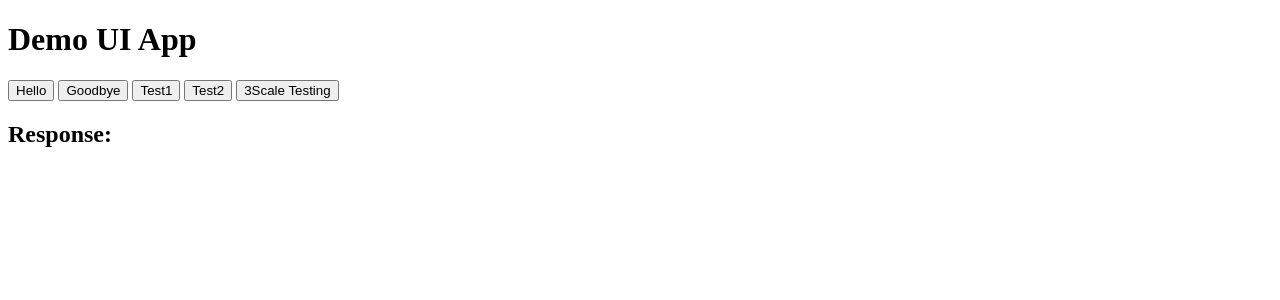
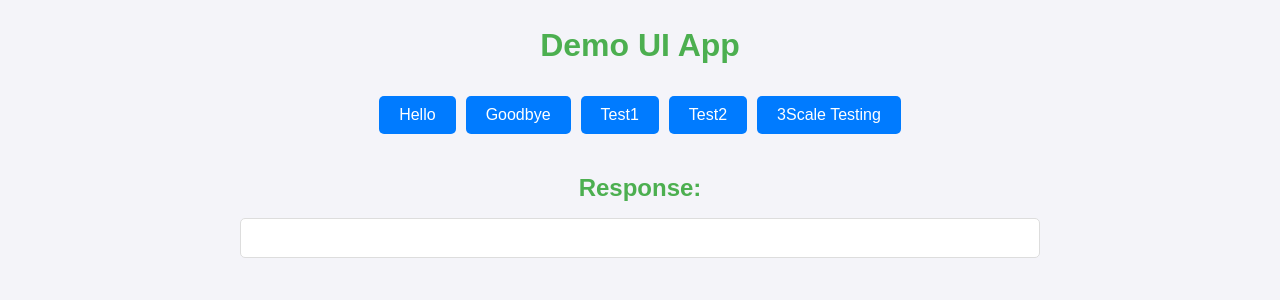
Before and after one commit to manikanta-anguluri/Flask-Frontend, a Flask app: page / in a window 1280 px wide. Shown: the top 300 px of the page. Run offline with Flask 3, Linux system fonts and the light colour scheme.

Commit message:
Making UI changes

```diff
--- a/templates/index.html
+++ b/templates/index.html
@@ -4,6 +4,83 @@
     <meta charset="UTF-8">
     <meta name="viewport" content="width=device-width, initial-scale=1.0">
     <title>Demo UI App</title>
+    <style>
+        /* Reset some default styles */
+        * {
+            margin: 0;
+            padding: 0;
+            box-sizing: border-box;
+        }
+
+        body {
+            font-family: Arial, sans-serif;
+            background-color: #f4f4f9;
+            color: #333;
+            line-height: 1.6;
+            padding: 20px;
+        }
+
+        h1 {
+            text-align: center;
+            color: #4CAF50;
+            margin-bottom: 20px;
+        }
+
+        h2 {
+            color: #4CAF50;
+            margin-top: 30px;
+        }
+
+        /* Button Styling */
+        button {
+            background-color: #007BFF;
+            color: white;
+            border: none;
+            padding: 10px 20px;
+            margin: 10px;
+            font-size: 16px;
+            cursor: pointer;
+            border-radius: 5px;
+            transition: background-color 0.3s;
+        }
+
+        button:hover {
+            background-color: #0056b3;
+        }
+
+        button:focus {
+            outline: none;
+        }
+
+        /* Styling for the response */
+        #response {
+            background-color: #fff;
+            padding: 15px;
+            border: 1px solid #ddd;
+            border-radius: 5px;
+            margin-top: 10px;
+            min-height: 40px;
+            word-wrap: break-word;
+        }
+
+        /* Centering the content in the middle of the page */
+        .container {
+            max-width: 800px;
+            margin: 0 auto;
+            text-align: center;
+        }
+
+        /* Flexbox for buttons */
+        .button-group {
+            display: flex;
+            justify-content: center;
+            flex-wrap: wrap;
+        }
+
+        .button-group button {
+            margin: 5px;
+        }
+    </style>
     <script>
         function fetchResponse(endpoint) {
             fetch(`/api/${endpoint}`)
@@ -30,14 +107,19 @@
     </script>
 </head>
 <body>
+    <div class="container">
         <h1>Demo UI App</h1>
+
+        <div class="button-group">
             <button onclick="fetchResponse('hello')">Hello</button>
             <button onclick="fetchResponse('goodbye')">Goodbye</button>
             <button onclick="fetchResponse('test1')">Test1</button>
             <button onclick="fetchResponse('test2')">Test2</button>
             <button onclick="fetchResponse1()">3Scale Testing</button>
+        </div>
 
         <h2>Response:</h2>
         <p id="response"></p>
+    </div>
 </body>
 </html>
```
Lines whose indentation alone changed are shown as unchanged.
